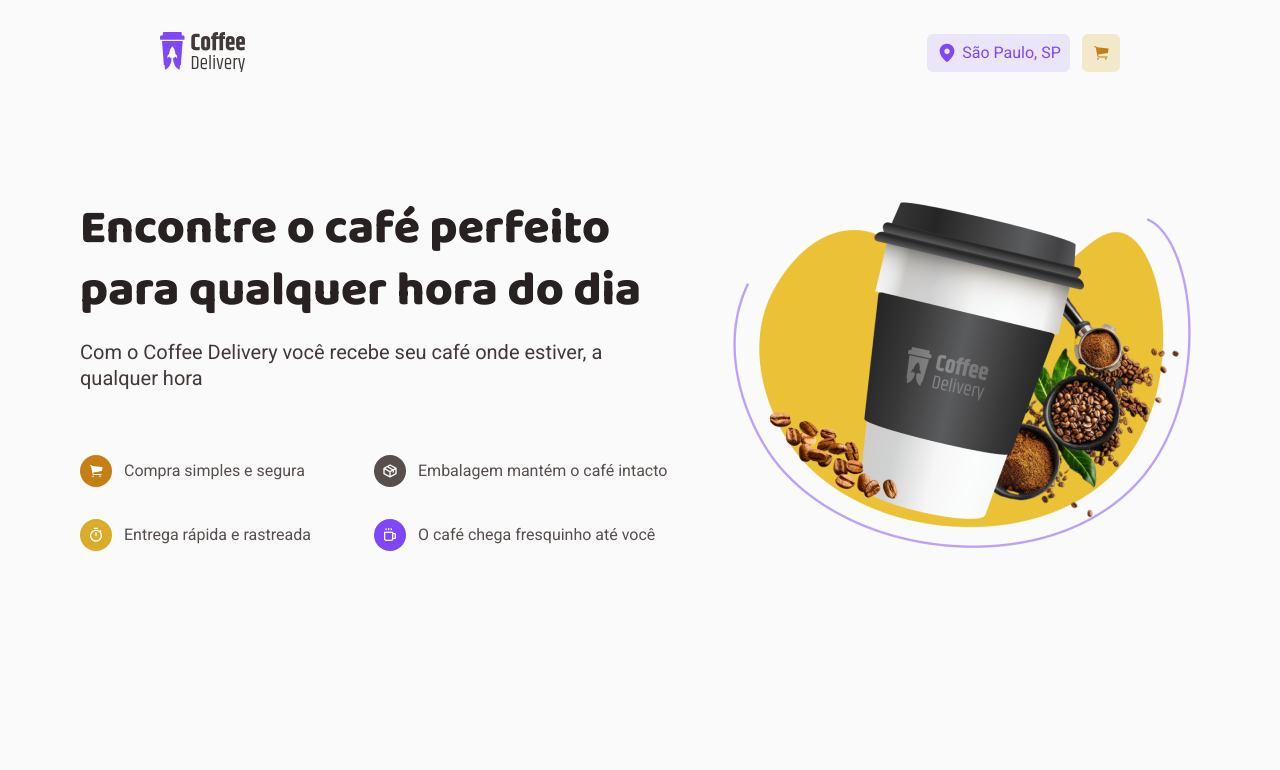
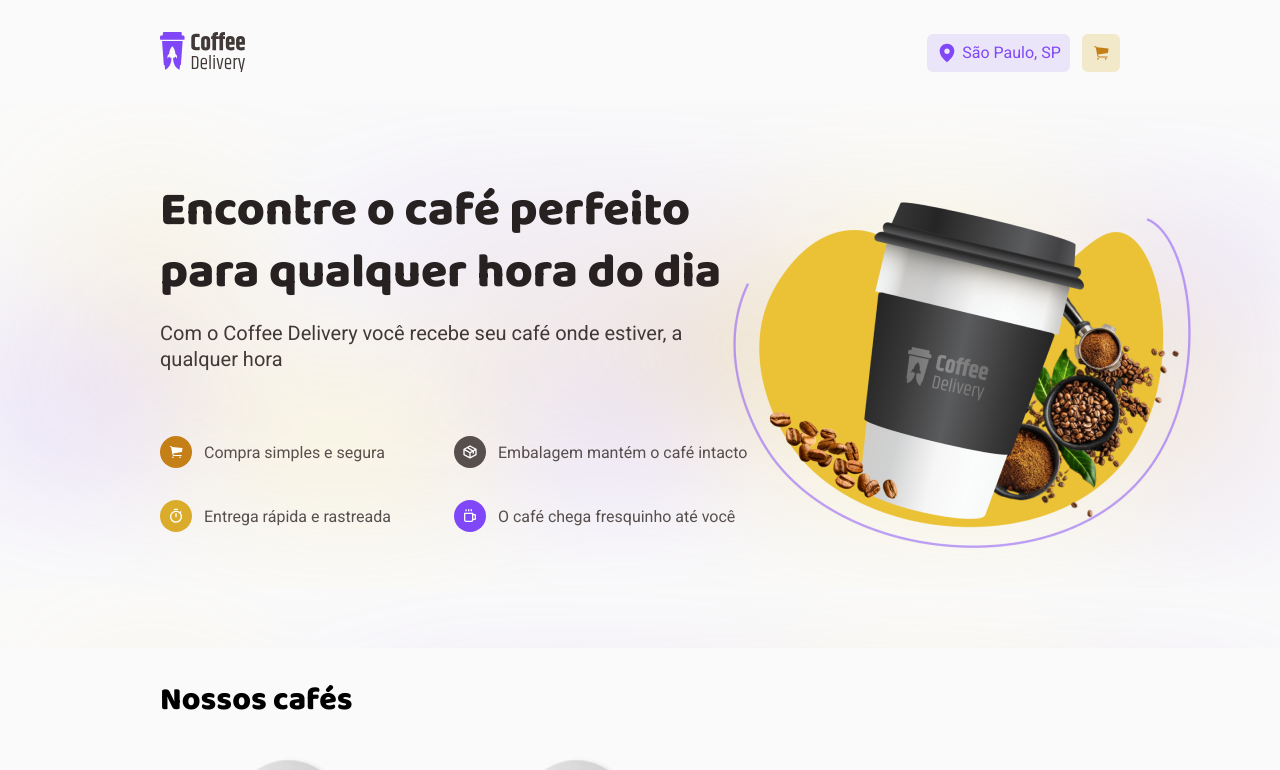
Before and after one commit to italopspereira/coffee-delivery, a React (Vite) app: page / in a window 1280 px wide. Shown: the top 770 px of the page. Built offline with nearby package versions, Linux system fonts and the light colour scheme.

Commit message:
small tweaks to the structure

```diff
--- a/package.json
+++ b/package.json
@@ -14,6 +14,7 @@
     "react": "^18.2.0",
     "react-dom": "^18.2.0",
     "react-icons": "^4.7.1",
+    "react-router-dom": "^6.6.2",
     "styled": "^1.0.0",
     "styled-components": "^5.3.6"
   },
--- a/src/App.tsx
+++ b/src/App.tsx
@@ -1,14 +1,12 @@
 import { ThemeProvider } from 'styled-components'
 import { GlobalStyle } from './styles/global'
 import { defaultTheme } from './styles/themes/default'
-import { Header } from './components/Header/header'
-import { Presentation } from './components/Presentation/presentation'
+import { Routes } from './routes'
 export function App() {
   return (
     <ThemeProvider theme={defaultTheme}>
+      <Routes />
       <GlobalStyle />
-      <Header></Header>
-      <Presentation></Presentation>
     </ThemeProvider>
   )
 }
--- a/src/components/Presentation/styles.ts
+++ b/src/components/Presentation/styles.ts
@@ -1,5 +1,4 @@
 import styled from 'styled-components'
-
 export const PresentationContainer = styled.div`
   position: absolute;
   display: flex;
@@ -10,13 +9,12 @@ export const PresentationContainer = styled.div`
   left: 0px;
   right: 0px;
   padding: 0 160px;
+  background: url('./src/assets/Background.svg');
+  background-size: 100%;
 
   & > div {
     position: absolute;
     width: 588px;
-    height: 192px;
-    left: calc(50% - 588px / 2 - 266px);
-    top: calc(50% - 192px / 2 - 82px);
     & h1 {
       color: ${(props) => props.theme.base['base-title']};
       font-family: 'Baloo 2';
--- a/src/styles/global.ts
+++ b/src/styles/global.ts
@@ -6,6 +6,7 @@ export const GlobalStyle = createGlobalStyle`
     margin: 0;
     box-sizing: border-box;
     font-family: 'Roboto', sans-serif;
+    border: none;
   }
   body{
     background: ${(props) => props.theme.base['background']};
```
Also changed, not shown: 1 other file (tests, documents, lock files or other folders).
